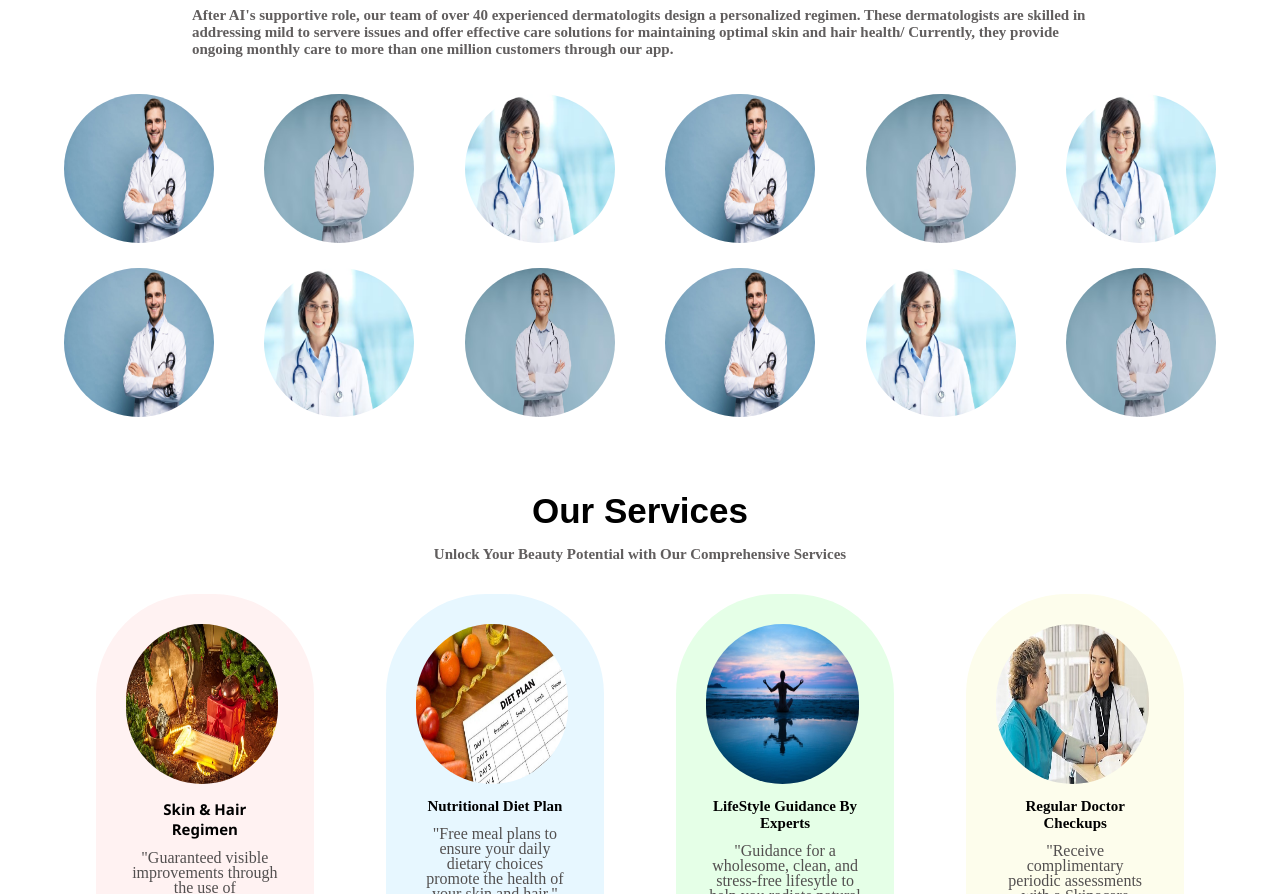
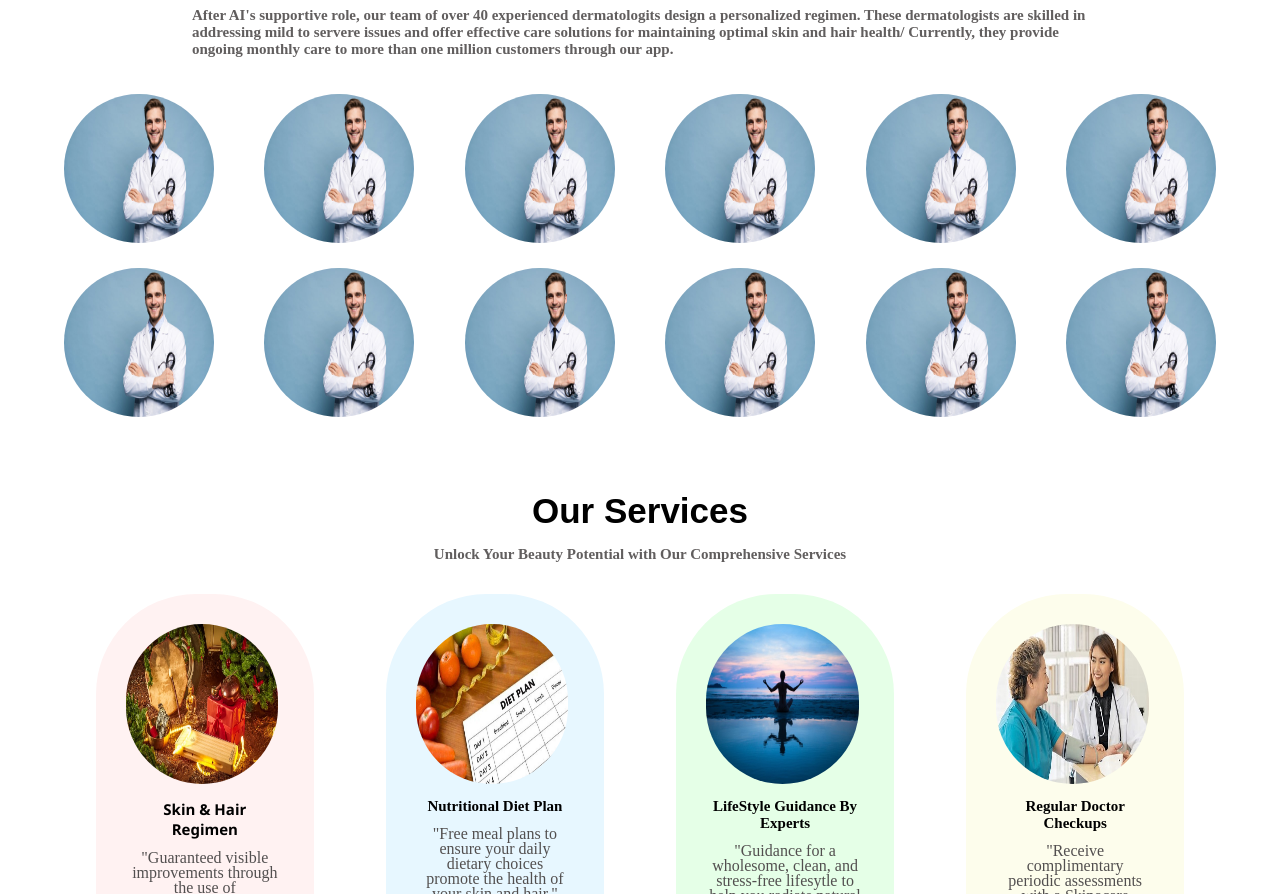
Before and after one commit to santhapetavignesh/JurySoftTask1.github.io, a plain HTML site: page index.html in a window 1280 px wide. Shown: the part 1624-2518 px from the top of the page. Drawn offline with nearby package versions, Linux system fonts and the light colour scheme.

Commit message:
updating

```diff
--- a/index.html
+++ b/index.html
@@ -124,19 +124,19 @@
                   <img src="./Images/section4Img1.png" alt="please wait images are loading">
                 </div>
                 <div class="section4-block1-items ">
-                  <img src="./Images/section4Img2.png" alt="please wait images are loading">
-                </div>
-                <div class="section4-block1-items section4-block-img-500">
-                  <img src="./Images/section4Img3.png" alt="please wait images are loading">
+                  <img src="./Images/section4Img1.png" alt="please wait images are loading">
                 </div>
                 <div class="section4-block1-items section4-block-img-500">
                   <img src="./Images/section4Img1.png" alt="please wait images are loading">
                 </div>
                 <div class="section4-block1-items section4-block-img-500">
-                  <img src="./Images/section4Img2.png" alt="please wait images are loading">
+                  <img src="./Images/section4Img1.png" alt="please wait images are loading">
+                </div>
+                <div class="section4-block1-items section4-block-img-500">
+                  <img src="./Images/section4Img1.png" alt="please wait images are loading">
                 </div>
                 <div class="section4-block1-items section4-block1-item-1000">
-                  <img src="./Images/section4Img3.png" alt="please wait images are loading">
+                  <img src="./Images/section4Img1.png" alt="please wait images are loading">
                 </div>
               </div>
             <div class="section4-block2">
@@ -144,19 +144,19 @@
                   <img src="./Images/section4Img1.png" alt="please wait images are loading" class="section4-img">
                 </div>
                 <div class="section4-block1-items">
-                  <img src="./Images/section4Img3.png" alt="please wait images are loading">
+                  <img src="./Images/section4Img1.png" alt="please wait images are loading">
                 </div>
                 <div class="section4-block1-items section4-block-img-500">
-                  <img src="./Images/section4Img2.png" alt="please wait images are loading">
+                  <img src="./Images/section4Img1.png" alt="please wait images are loading">
                 </div>
                 <div class="section4-block1-items section4-block-img-500">
                   <img src="./Images/section4Img1.png" alt="please wait images are loading">
                 </div>
                 <div class="section4-block1-items section4-block-img-500 ">
-                  <img src="./Images/section4Img3.png" alt="please wait images are loading">
+                  <img src="./Images/section4Img1.png" alt="please wait images are loading">
                 </div>
                 <div class="section4-block1-items section4-block1-item-1000">
-                  <img src="./Images/section4Img2.png" alt="please wait images are loading">
+                  <img src="./Images/section4Img1.png" alt="please wait images are loading">
                 </div>
               </div>
           </section>
```
